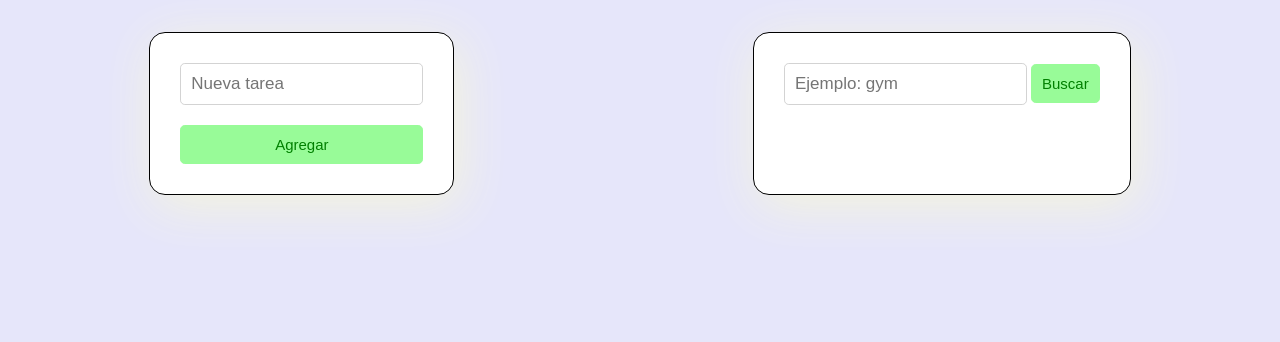
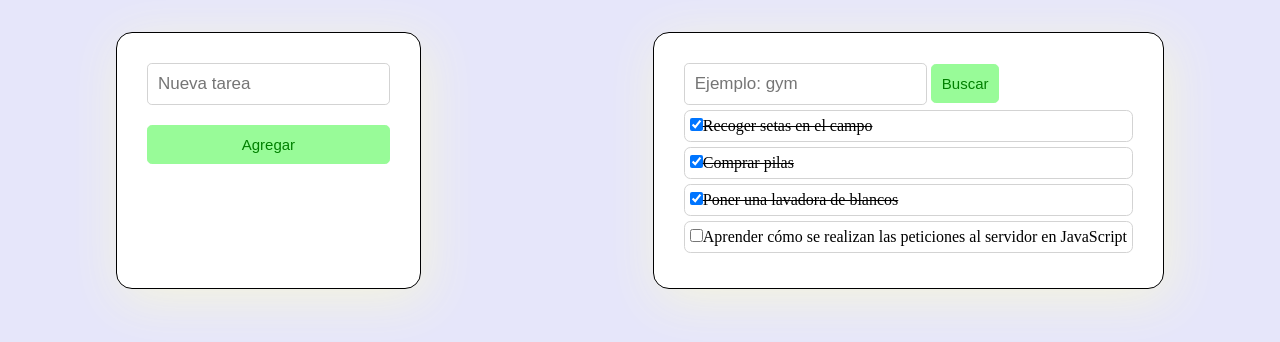
Before and after one commit to psanz22/promo-W-module-2-pair-1-ada-task, a plain HTML site: page index.html in a window 1280 px wide. Shown: the part 98-440 px from the top of the page. Drawn offline with Linux system fonts and the light colour scheme; no server answers.

Commit message:
HTML created with avanced DOM

```diff
--- a/index.html
+++ b/index.html
@@ -14,7 +14,13 @@
       <div class="container">
         <div class="containerA">
           <form class="container-1">
-            <input type="text" id="new-task" name="new-task" placeholder="Nueva tarea" class="js-input-new-task" />
+            <input
+              type="text"
+              id="new-task"
+              name="new-task"
+              placeholder="Nueva tarea"
+              class="js-input-new-task"
+            />
             <button class="buttonA js-buttonA">Agregar</button>
           </form>
         </div>
@@ -27,6 +33,6 @@
         </div>
       </div>
     </main>
-    <script type="text/javascript" src="main.js"></script>
+    <script type="text/javascript" src="repaso.js"></script>
   </body>
 </html>
--- a/repaso.js
+++ b/repaso.js
@@ -25,21 +25,34 @@ const tasks = [
 
 const renderTasks = (tasks) => {
   taskList.innerHTML = '';
-  for(const task of tasks){
 
-    if(task.completed){
-        taskList.innerHTML += `<li class='crossOut'><input type="checkbox" checked id="${task.name}"><span>${task.name}</span></li>`
-    } else {
-        taskList.innerHTML += `<li ><input type="checkbox"  id="${task.name}"><span>${task.name}</span></li>`
+  for (const task of tasks) {
+    const newLi = document.createElement('li');
+    taskList.appendChild(newLi);
+    const checkbox = document.createElement('input');
+    checkbox.type = 'checkbox';
+    checkbox.id = task.name;
+    checkbox.checked = task.completed;
+    newLi.appendChild(checkbox);
+    const newContent = document.createTextNode(task.name);
+    newLi.appendChild(newContent);
+
+    // if (task.completed) {
+    //   taskList.innerHTML += `<li class='crossOut'><input type="checkbox" checked id="${task.name}"><span>${task.name}</span></li>`;
+    // } else {
+    //   taskList.innerHTML += `<li ><input type="checkbox"  id="${task.name}"><span>${task.name}</span></li>`;
+    // }
+
+    if (task.completed) {
+      newLi.classList.add('crossOut');
     }
-
 
     // const checked = task.complete ? 'checked' : '';
     // const classLi = task.complete ? 'crossOut' : '';
-    // taskList.innerHTML += `<li class=${classLi}><input type="checkbox" ${checked} ><span>${task.name}</span></li>`
-
+    // taskList.innerHTML += `<li class=${classLi}><input type="checkbox" ${checked} ><span>${task.name}</span></li>`;
+    // }
   }
-}
+};
 
 renderTasks(tasks);
 
@@ -48,9 +61,9 @@ const handleClickCheckbox = (event) => {
   const inputId = event.target.id;
   console.log(inputId);
   //Buscamos la tarea a través del id del input, que es su nombre
-        const taskIndex = tasks.findIndex((task)=>{
+  const taskIndex = tasks.findIndex((task) => {
     return task.name === inputId;
-        })
+  });
   console.log(taskIndex);
   //Actualizamos el array
 
@@ -58,6 +71,6 @@ const handleClickCheckbox = (event) => {
   console.log(tasks);
 
   renderTasks(tasks);
-}
+};
 
 taskList.addEventListener('click', handleClickCheckbox);
```
Lines whose indentation alone changed are shown as unchanged.
